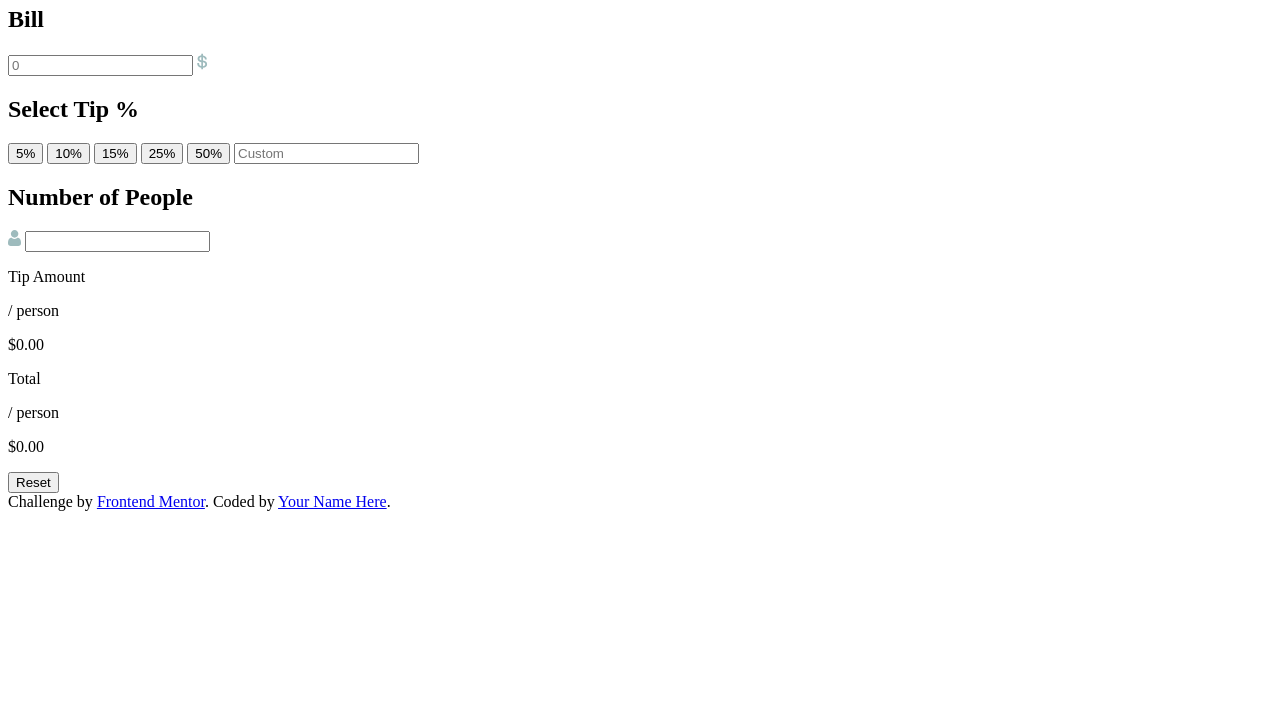
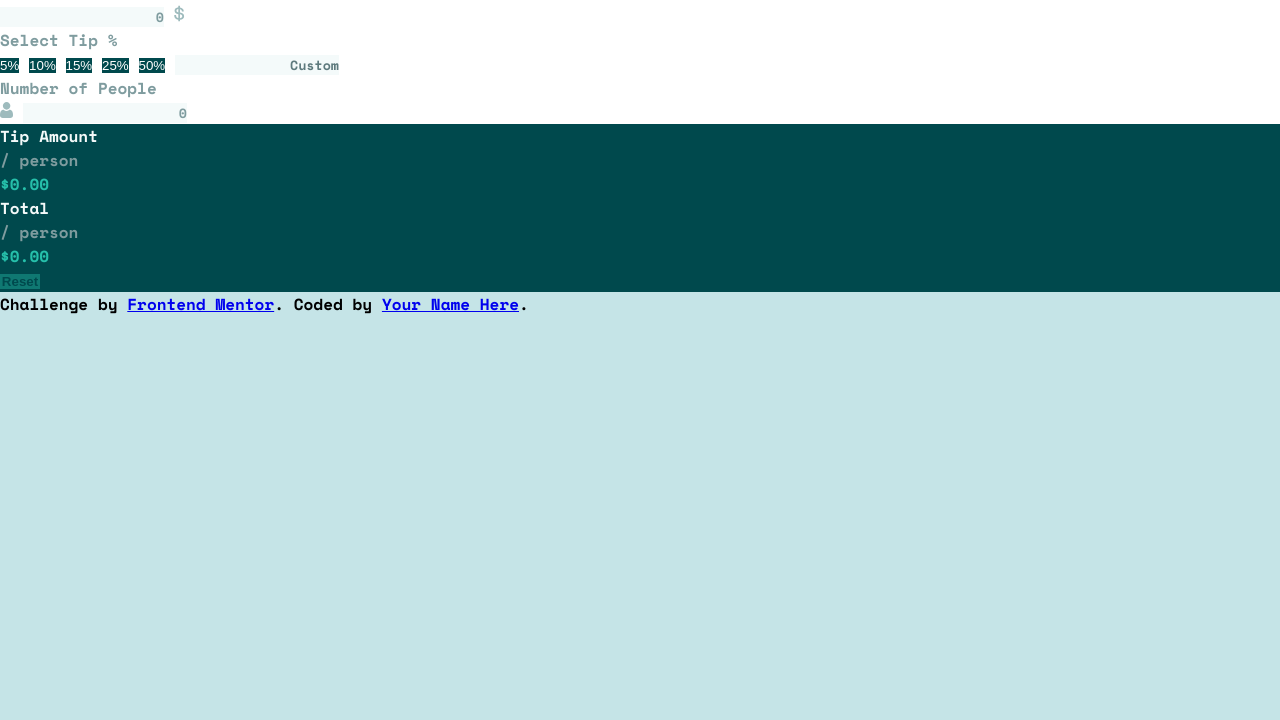
Before and after one commit to dialejo24/Tip-Calculator, a plain HTML site: page index.html in a window 1280 px wide. Shown: the part 80-800 px from the top of the page. Drawn offline with nearby package versions, Linux system fonts and the light colour scheme.

Commit message:
Add basic CSS (color, background, etc)

```diff
--- a/CSS/style.css
+++ b/CSS/style.css
@@ -0,0 +1,87 @@
+@import url('https://fonts.googleapis.com/css2?family=Space+Mono:wght@700&display=swap');
+
+:root{
+    --strong-cyan: hsl(172, 67%, 45%);
+    --very-dark-cyan: hsl(183, 100%, 15%);
+    --dark-grayish-cyan: hsl(186, 14%, 43%);
+    --grayish-cyan: hsl(184, 14%, 56%);
+    --light-grayish-cyan: hsl(185, 41%, 84%);
+    --very-light-grayish-cyan: hsl(189, 41%, 97%);
+    --white: hsl(0, 0%, 100%);
+}
+
+*,
+*::before,
+*::after{
+    box-sizing: border-box;
+    margin:0;
+    padding:0;
+}
+
+body {
+    font-family: 'Space Mono', monospace;
+    background-color: var(--light-grayish-cyan);
+}
+
+input[type="number"] {
+    outline: none;
+    -moz-appearance: textfield;
+    background-color: var(--very-light-grayish-cyan);
+    color:var(--very-dark-cyan);
+    font-family: 'Space Mono', monospace;
+    outline: none;
+    border: none;
+}
+input[type="number"]::-webkit-outer-spin-button,
+input[type="number"]::-webkit-inner-spin-button {
+    -webkit-appearance: none;
+}
+::placeholder{
+    color:var(--grayish-cyan);
+    opacity: 1;
+}
+::-webkit-input-placeholder {
+    color: var(--grayish-cyan);
+}
+:-ms-input-placeholder {
+    color: var(--grayish-cyan);
+}
+
+.custom::placeholder {
+    color:var(--dark-grayish-cyan);
+}
+
+.main {
+    background-color: var(--white);
+}
+
+.title {
+    color:var(--grayish-cyan);
+}
+
+.btn {
+    color:var(--white);
+    background-color: var(--very-dark-cyan);
+    border: none;
+}
+
+.results {
+    background-color: var(--very-dark-cyan);
+}
+.header {
+    color:var(--very-light-grayish-cyan);
+}
+.person {
+    color:var(--grayish-cyan);
+}
+.amount {
+    color:var(--strong-cyan);
+}
+.reset {
+    background-color: var(--strong-cyan);
+    border:none;
+    color:var(--very-dark-cyan);
+    width:3em;
+    font-weight: 700;
+    opacity:0.4;
+}
--- a/index.html
+++ b/index.html
@@ -17,53 +17,53 @@
         <img src="images/logo.svg" alt="logo">
       </div>
     </header>
-    <main>
+    <main class="main">
       <section>
         <div>
-          <h2>Bill</h2>
+          <label for="bill" class="title">Bill</label>
           <div>
-            <input type="number" placeholder="0">
+            <input type="number" placeholder="0" dir="rtl" id="bill">
             <img src="images/icon-dollar.svg" alt="icon-dollar">
           </div>
         </div>
         <div>
-          <h2>Select Tip %</h2>
+          <p class="title">Select Tip %</p>
           <div class="buttons">
-            <button >5%</button>
-            <button>10%</button>
-            <button>15%</button>
-            <button>25%</button>
-            <button>50%</button>
-            <input type="number" placeholder="Custom">
+            <button class="btn">5%</button>
+            <button class="btn">10%</button>
+            <button class="btn">15%</button>
+            <button class="btn">25%</button>
+            <button class="btn">50%</button>
+            <input type="number" placeholder="Custom" dir="rtl" class="custom">
           </div>
         </div>
         <div>
-          <h2>Number of People</h2>
+          <label for="people" class="title">Number of People</label>
           <div>
             <img src="images/icon-person.svg" alt="icon-person">
-            <input type="number">
+            <input type="number" dir="rtl" placeholder="0" id="people">
           </div>
         </div>
       </section>
-      <section>
+      <section class="results">
         <div>
           <div>
             <div>
-              <p>Tip Amount</p>
-              <p>/ person</p>
+              <p class="header">Tip Amount</p>
+              <p class="person">/ person</p>
             </div>
-            <p>$0.00</p>
+            <p class="amount">$0.00</p>
           </div>
           <div>
             <div>
-              <p>Total</p>
-              <p>/ person</p>
+              <p class="header">Total</p>
+              <p class="person">/ person</p>
             </div>
-            <p>$0.00</p>
+            <p class="amount">$0.00</p>
           </div>
         </div>
         <div>
-          <button>Reset</button>
+          <button class="reset">Reset</button>
         </div>
       </section>
     </main>
```
